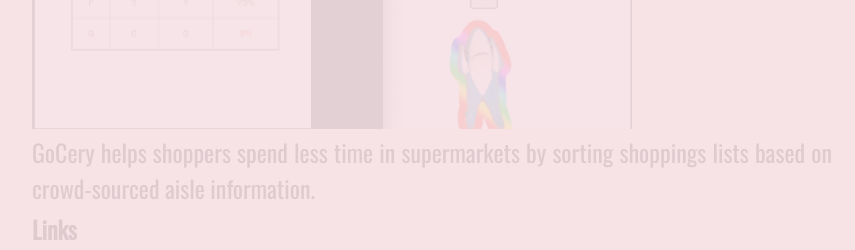
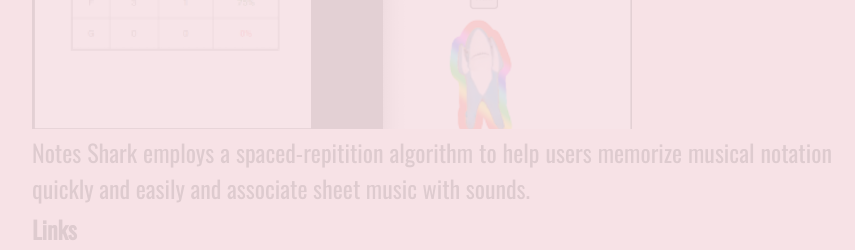
Before and after one commit to mischb/portfolio, a plain HTML site: page index.html in a window 1280 px wide. Shown: the part 2640-2890 px from the top of the page, 208-1063 px from the left. Drawn offline with nearby package versions, Linux system fonts and the light colour scheme.

Commit message:
updated copy

```diff
--- a/index.html
+++ b/index.html
@@ -117,7 +117,7 @@
             />
           </a>
           <p class="project-description">
-              GoCery helps shoppers spend less time in supermarkets by sorting shoppings lists based on crowd-sourced aisle information.
+              Notes Shark employs a spaced-repitition algorithm to help users memorize musical notation quickly and easily and associate sheet music with sounds.
           </p>
           <h4 class="subtitle links">Links</h4>
           <p class="project-description">
```
